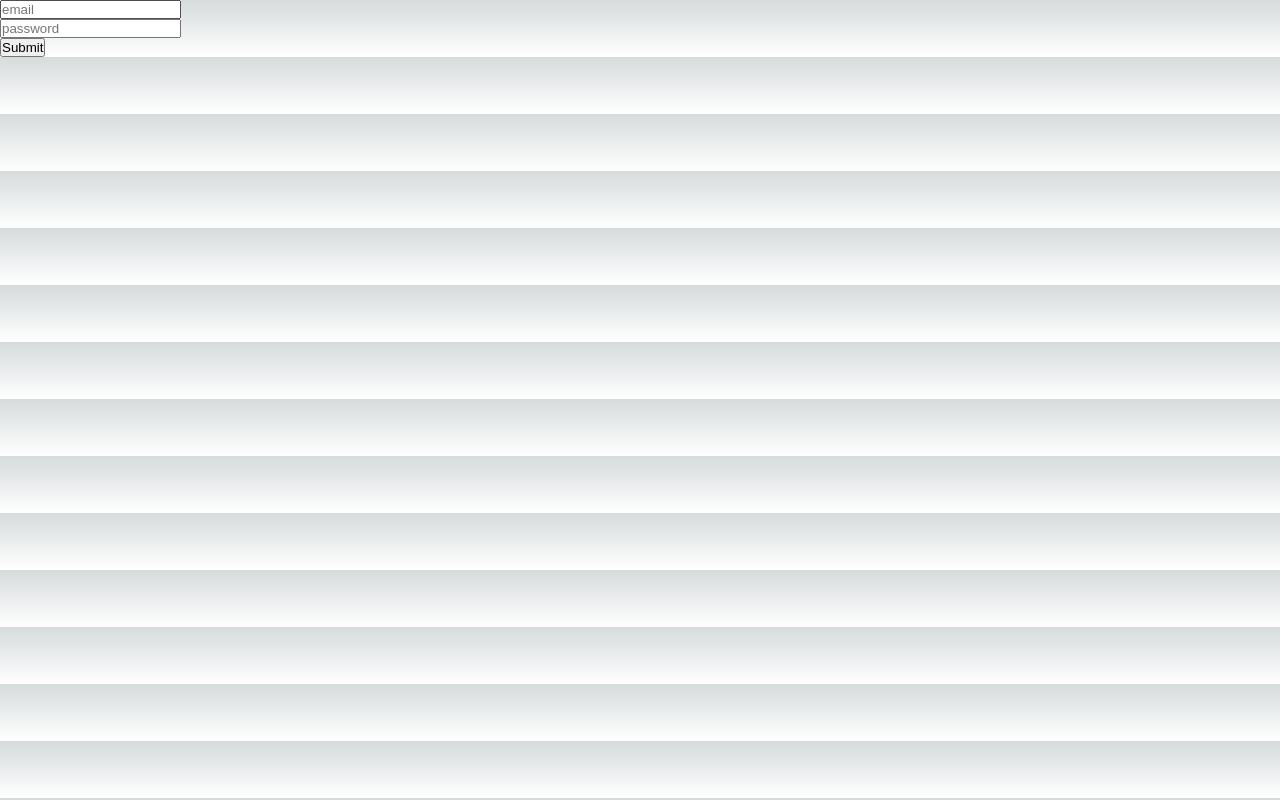
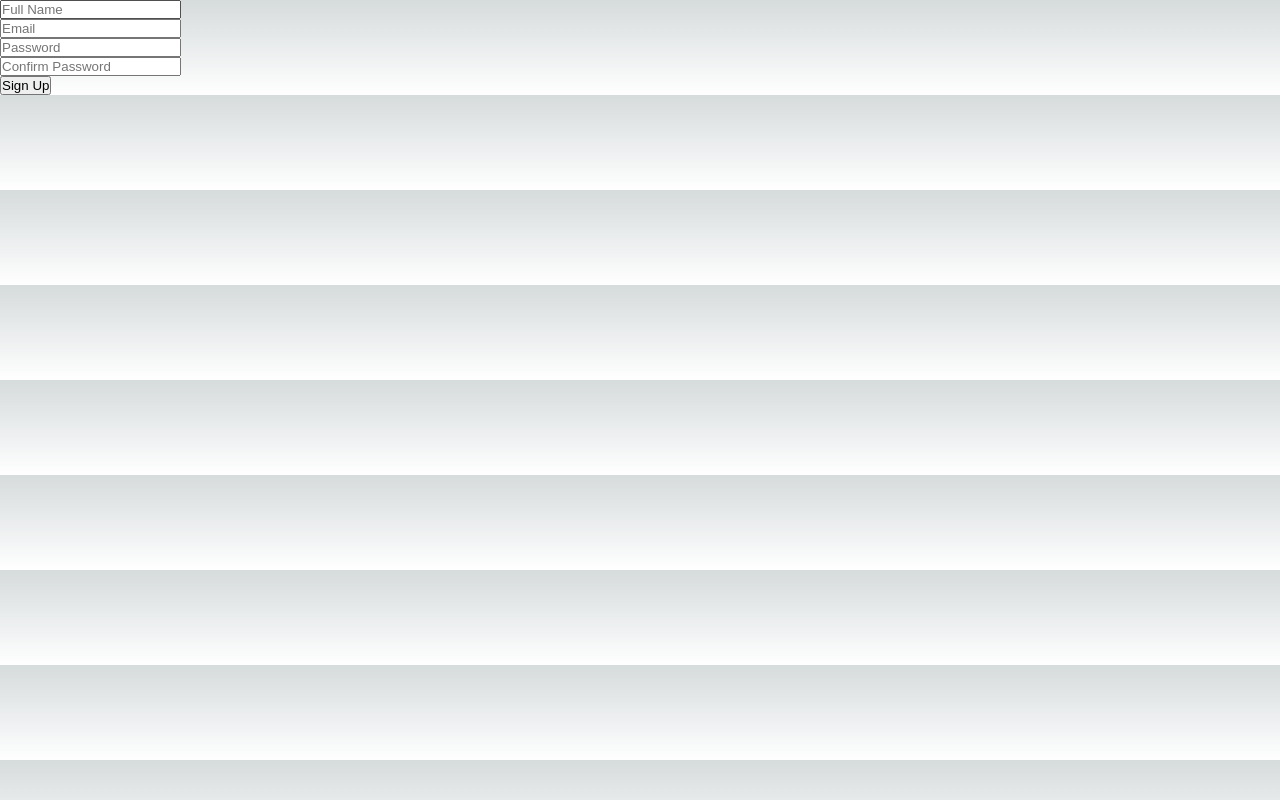
Before and after one commit to amrithaP3/project2-f23-Team-Squirrel-, a Next.js app: page /login in a window 1280 px wide. Built offline with nearby package versions, Linux system fonts and the light colour scheme.

Commit message:
passwords don't match

```diff
--- a/src/components/LoginForm.js
+++ b/src/components/LoginForm.js
@@ -3,37 +3,66 @@ import React from 'react';
 class LoginForm extends React.Component {
 
     state = {
-        email: " ",
-        paassword: " "
+        fullname: "",
+        email: "",
+        password: "",
+        confirmpass: "",
+        error: ""
     };
 
     handleChange = event => {
-        this.setState({ [event.target.name]: event.target.value});
+        this.setState({ [event.target.name]: event.target.value, error: "" });
     }
 
     handleSubmit = event => {
         event.preventDefault();
-        console.log(this.state);
+
+        const { password, confirmpass } = this.state;
+
+        if (password !== confirmpass) {
+            this.setState({ error: "Passwords do not match" });
+        } else {
+            console.log(this.state);
+        }
     };
 
     render() {
         return (
-            <form onSubmit = {this.handleSubmit}>
+            <form onSubmit={this.handleSubmit}>
                 <div>
-                    <input type = "email"
-                    name = "email"
-                    placeholder = "email"
-                    onChange = {this.handleChange}
+                    <input type="text"
+                        name="fullname"
+                        placeholder="Full Name"
+                        onChange={this.handleChange}
+                        value={this.state.fullname}
                     />
                 </div>
                 <div>
-                    <input type = "password"
-                    name = "password"
-                    placeholder = "password"
-                    onChange = {this.handleChange}
+                    <input type="email"
+                        name="email"
+                        placeholder="Email"
+                        onChange={this.handleChange}
+                        value={this.state.email}
                     />
                 </div>
-                <button type = "submit">Submit</button>
+                <div>
+                    <input type="password"
+                        name="password"
+                        placeholder="Password"
+                        onChange={this.handleChange}
+                        value={this.state.password}
+                    />
+                </div>
+                <div>
+                    <input type="password"
+                        name="confirmpass"
+                        placeholder="Confirm Password"
+                        onChange={this.handleChange}
+                        value={this.state.confirmpass}
+                    />
+                </div>
+                {this.state.error && <div style={{ color: 'red' }}>{this.state.error}</div>}
+                <button type="submit">Sign Up</button>
             </form>
         )
     }
```
Also changed, not shown: src/lib/auth.js (added).
